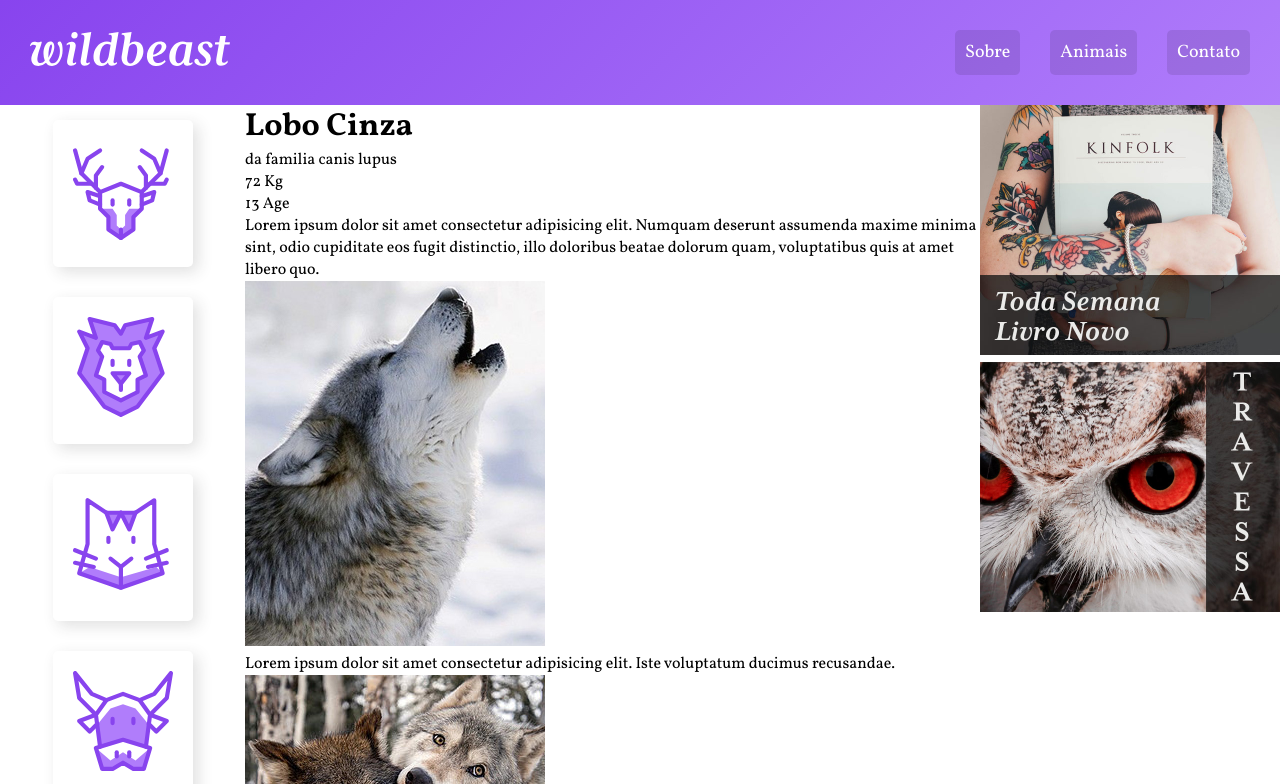
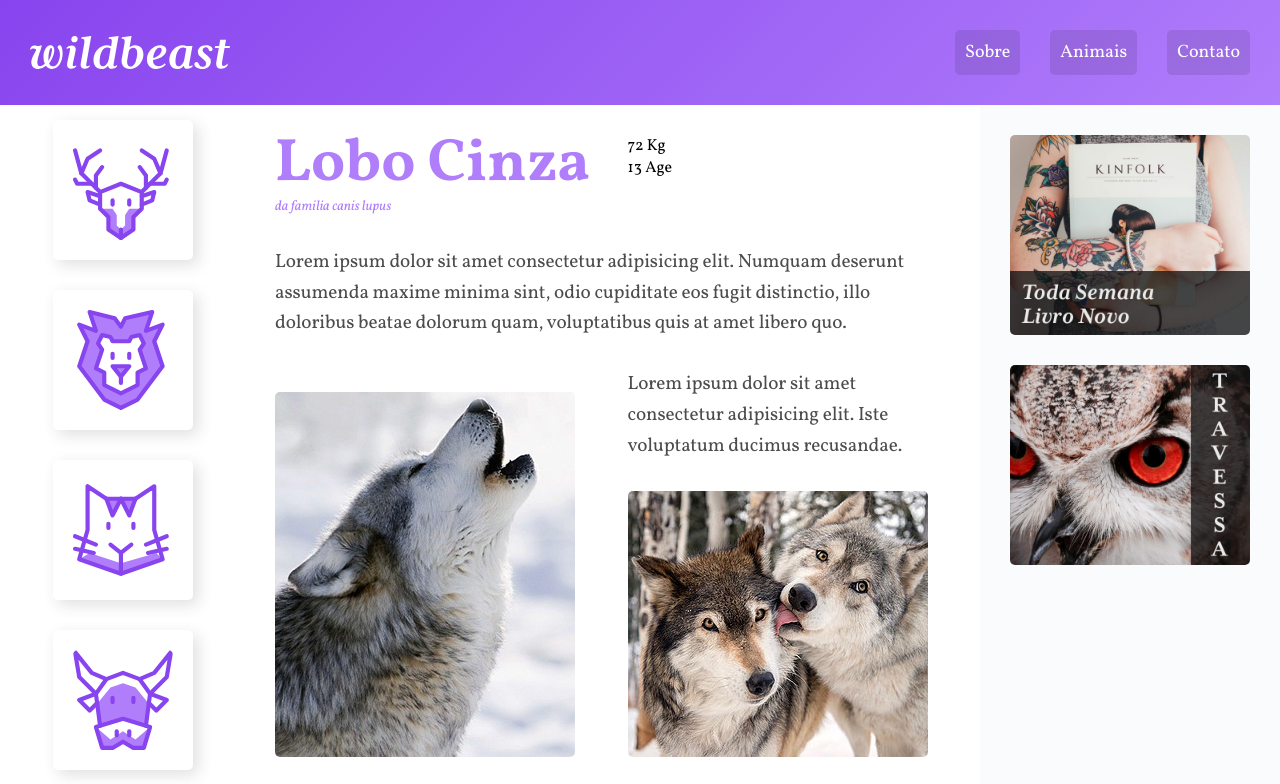
Before and after one commit to CassianoThurow/grid-layout, a plain HTML site: page index.html in a window 1280 px wide. Shown: the top 784 px of the page. Drawn offline with Linux system fonts and the light colour scheme.

Commit message:
Url git, content, footer

```diff
--- a/index.html
+++ b/index.html
@@ -51,20 +51,20 @@
                 </div>
             </div>
 
-            <p>Lorem ipsum dolor sit amet consectetur adipisicing elit. Numquam deserunt assumenda maxime minima sint, odio cupiditate eos fugit distinctio, illo doloribus beatae dolorum quam, voluptatibus quis at amet libero quo.</p>
+            <p class="col-wide">Lorem ipsum dolor sit amet consectetur adipisicing elit. Numquam deserunt assumenda maxime minima sint, odio cupiditate eos fugit distinctio, illo doloribus beatae dolorum quam, voluptatibus quis at amet libero quo.</p>
 
 
-            <img src="assets/img/wolf1.jpg" alt="Wolf1">
+            <img class="img-1" src="assets/img/wolf1.jpg" alt="Wolf1">
             <p>Lorem ipsum dolor sit amet consectetur adipisicing elit. Iste voluptatum ducimus recusandae.</p>
 
-            <img src="assets/img/wolf2.jpg" alt="Wolf2">
+            <img class="img-2" src="assets/img/wolf2.jpg" alt="Wolf2">
             <p>Lorem ipsum, dolor sit amet consectetur adipisicing elit. Sed ut optio, voluptatibus corporis iste magni sapiente doloribus quia quidem.</p>
 
             <p>Lorem ipsum, dolor sit amet consectetur adipisicing elit. Sed ut optio, voluptatibus corporis iste magni sapiente doloribus quia quidem.</p>
 
 
-            <blockquote class="quote">
-                <p>"Lorem ipsum dolor, sit amet consectetur adipisicing elit. Accusamus, blanditiis!"</p>
+            <blockquote  class="quote col-wide">
+                <p >"Lorem ipsum dolor, sit amet consectetur adipisicing elit. Accusamus, blanditiis!"</p>
             </blockquote>
 
         <ul class="atribute">
@@ -81,7 +81,7 @@
             <p>Lorem ipsum dolor sit amet consectetur adipisicing elit. Unde enim recusandae facilis eum provident dolore soluta officia! Corrupti repellat nisi sequi commodi placeat recusandae, architecto assumenda error numquam quisquam sapiente.</p>
         </div>
 
-        <img src="assets/img/wolf3.jpg" alt="wolf3">
+        <img class="col-wide" src="assets/img/wolf3.jpg" alt="wolf3">
 
 
         </main>
--- a/style.css
+++ b/style.css
@@ -17,6 +17,8 @@ a{
 
 img{
     max-width: 100%;
+    display: block;
+    border-radius: 5px;
 }
 
 /*Grid Geral*/
@@ -97,31 +99,81 @@ img{
 
 
 
-
+/*CONTENT*/
 .content{
     grid-area: content;
+    max-width: 900px;
+    margin: 0 auto;
+    padding: 30px;
+    display: grid;
+    grid-template-columns: 1fr 1fr;
+    grid-gap: 30px;
 }
 
 
 
 
 
-/*ANUNCIOS*/
-.ad{
-    grid-area: ad;
+.col-wide{
+    grid-column: 1 / -1;
+}
+.img-1{
+    grid-row: span 2;
+    align-self: flex-end;
+}
+.img-2{
+    align-self: end;
+}
+
+/*STYLE CONTENT*/
+p{
+    font-size: 1.2em;
+    line-height: 1.6;
+    letter-spacing: -0.005em;
+    color: rgba(0, 0, 0, .7);
+}
+
+.info p + p{
+    margin-top: 30px;
+}
+
+/*TITLE*/
+
+.titulo {
+    color: #b07dfb;
+}
+
+.titulo h1{
+    font-size: 3.75em;
+    line-height: 1;
+    font-weight: 700;
+}
+
+.titulo span{
+    font-size: 0.87em;
+    font-style: italic;
 }
 
 
 
+/*ANUNCIOS*/
+.ad{
+    grid-area: ad;
+    background: #fafbfc;
+    display: grid;
+    align-content: start;
+    padding: 30px;
+    grid-gap: 30px;
+}
 
+/*FOOTER*/
+.footer {
+    grid-area: footer;
+    background: linear-gradient(135deg, #8844ee, #b07dfb);;
+}
 
-
-
-
-
-
-
-
-.footer{
-    grid-area: footer;
+.footer p{
+    color: white;
+    text-align: center;
+    padding: 30px;
 }
```
